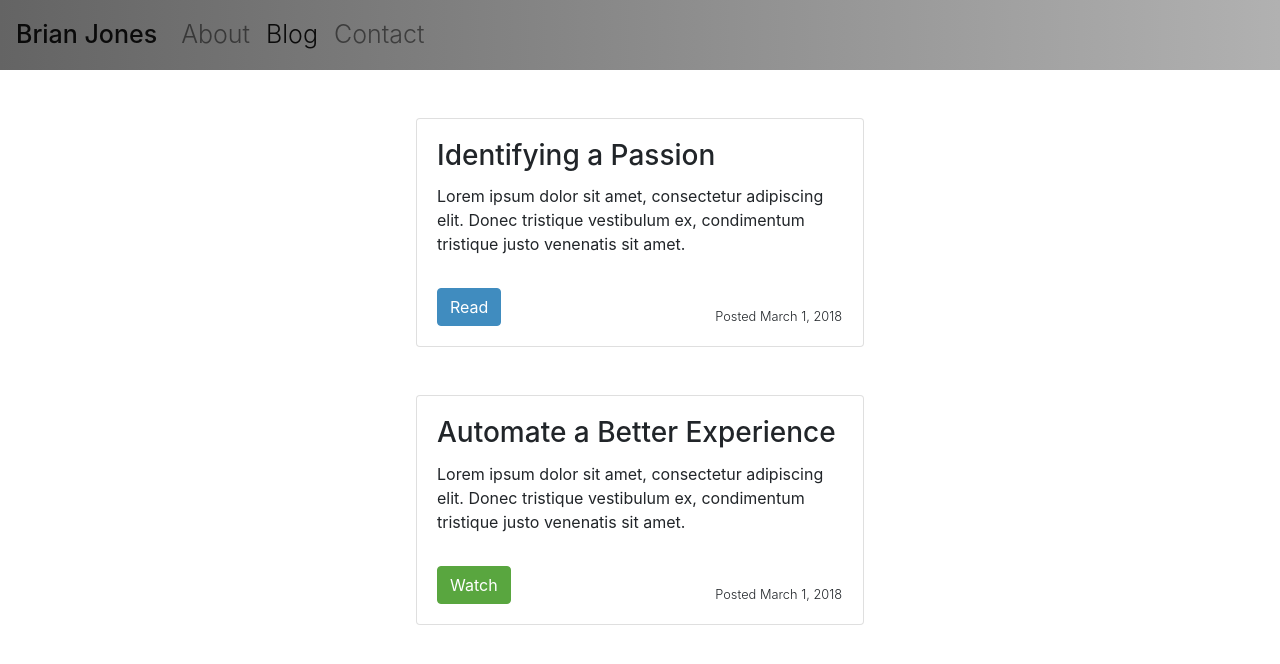
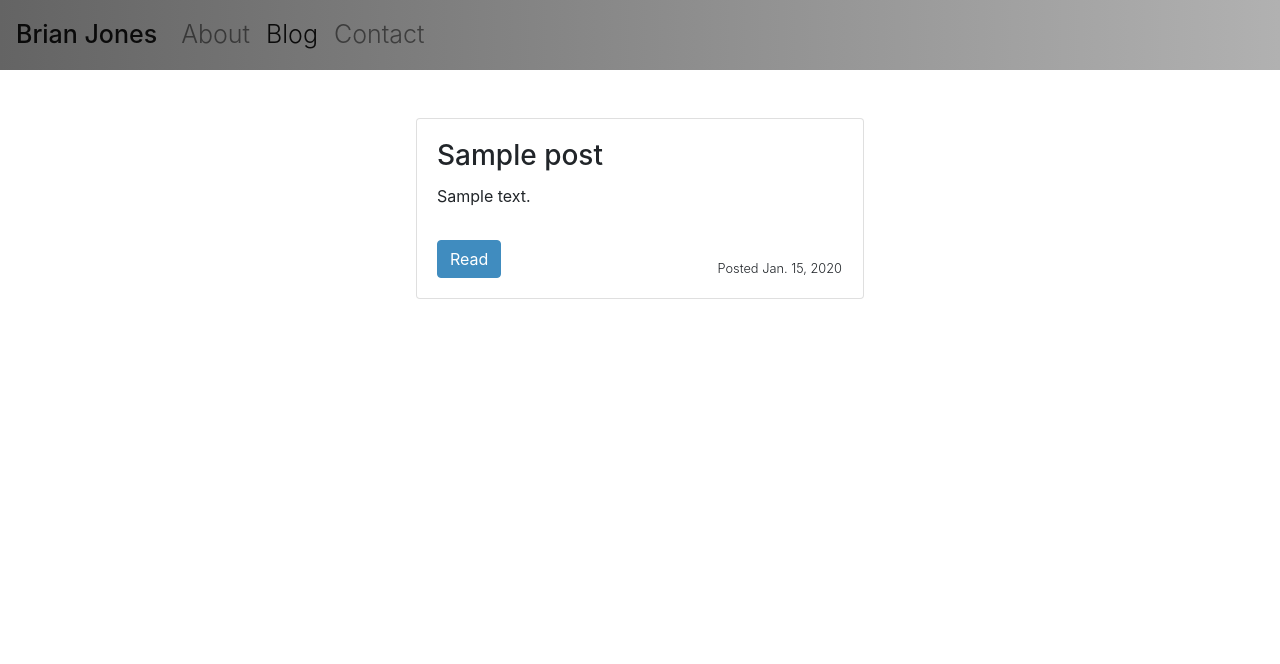
Before and after one commit to bjones-tech/mysite, a Django app: page /blog/ in a window 1280 px wide. Shown: the top 664 px of the page. Run offline with Django 3.2, Linux system fonts and the light colour scheme; tables that the repository leaves empty hold one stand-in row (values such as "Sample post"); some libraries are stand-ins or nearby versions.

Commit message:
Added data context to blog index

```diff
--- a/blog/templates/blog/index.html
+++ b/blog/templates/blog/index.html
@@ -8,43 +8,29 @@
 
 {% block content %}
     <div class="container">
+        {% for post in posts %}
             <div class="row mt-5">
                 <div class="card mx-auto" style="width: 28rem;">
                     <div class="card-body">
-                    <h3 class="card-title">Identifying a Passion</h3>
-                    <p class="card-text pb-3">Lorem ipsum dolor sit amet, consectetur adipiscing elit. Donec tristique
-                        vestibulum ex, condimentum tristique justo venenatis sit amet.</p>
+                        <h3 class="card-title">{{ post.title }}</h3>
+                        <p class="card-text pb-3">{{ post.description }}</p>
                         <div class="row">
                             <div class="col">
+                                {% if post.content_type == 'DOCUMENT' %}
                                     <a href="#" class="btn btn-primary">Read</a>
+                                {% elif post.content_type == 'VIDEO' %}
+                                    <a href="#" class="btn btn-success">Watch</a>
+                                {% endif %}
                             </div>
                             <div class="col text-right">
-                            <small class="font-weight-light position-absolute fixed-bottom" style="right: 1rem;">Posted
-                                March 1, 2018
+                                <small class="font-weight-light position-absolute fixed-bottom" style="right: 1rem;">
+                                    Posted {{ post.created.date }}
                                 </small>
                             </div>
                         </div>
                     </div>
                 </div>
             </div>
-        <div class="row mt-5">
-            <div class="card mx-auto" style="width: 28rem;">
-                <div class="card-body">
-                    <h3 class="card-title">Automate a Better Experience</h3>
-                    <p class="card-text pb-3">Lorem ipsum dolor sit amet, consectetur adipiscing elit. Donec tristique
-                        vestibulum ex, condimentum tristique justo venenatis sit amet.</p>
-                    <div class="row">
-                        <div class="col">
-                            <a href="#" class="btn btn-success">Watch</a>
-                        </div>
-                        <div class="col text-right">
-                            <small class="font-weight-light position-absolute fixed-bottom" style="right: 1rem;">Posted
-                                March 1, 2018
-                            </small>
-                        </div>
-                    </div>
-                </div>
-            </div>
-        </div>
+        {% endfor %}
     </div>
 {% endblock %}
--- a/blog/views.py
+++ b/blog/views.py
@@ -1,4 +1,8 @@
-from django.shortcuts import render
+from django.shortcuts import render, get_list_or_404, get_object_or_404
+
+from .models import Post
+
 
 def index(request):
-    return render(request, 'blog/index.html')
+    published_posts = get_list_or_404(Post.objects.order_by('-created'), published=True)
+    return render(request, 'blog/index.html', {'posts': published_posts})
```
Lines whose indentation alone changed are shown as unchanged.
